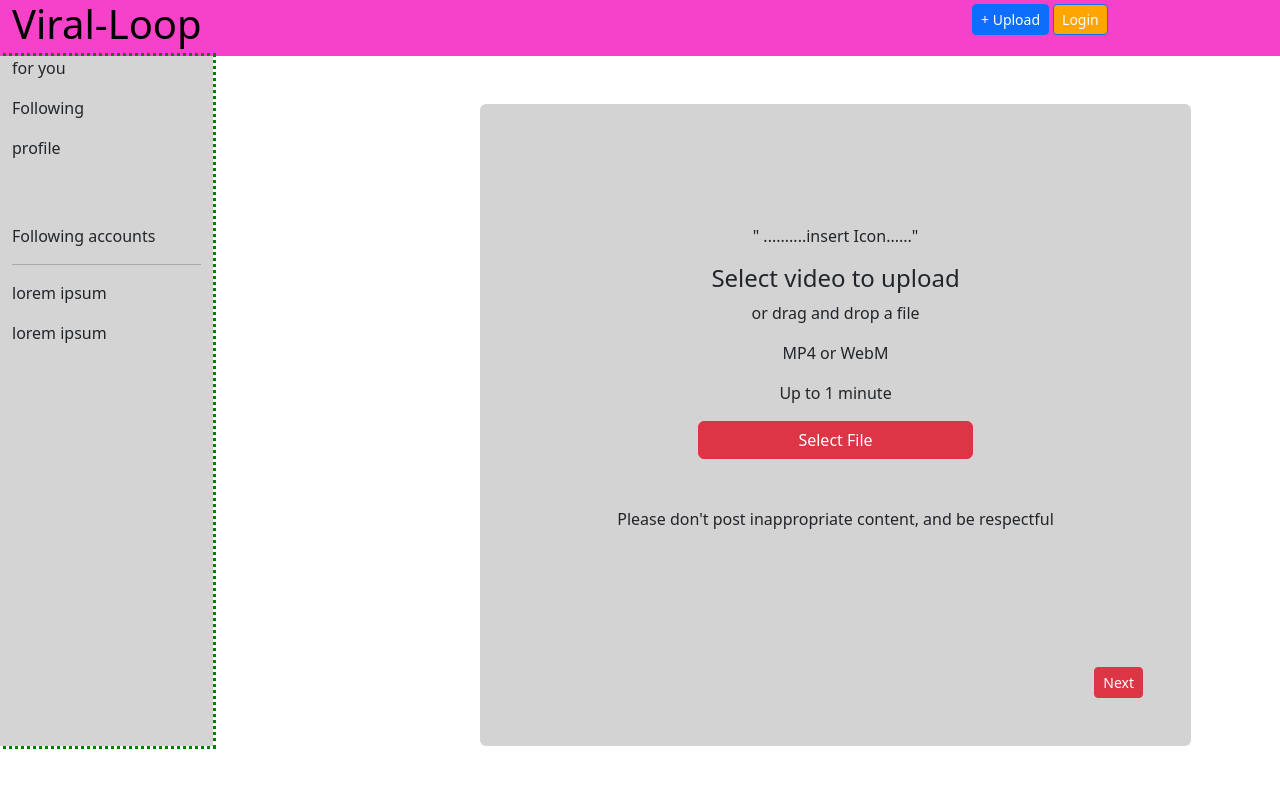
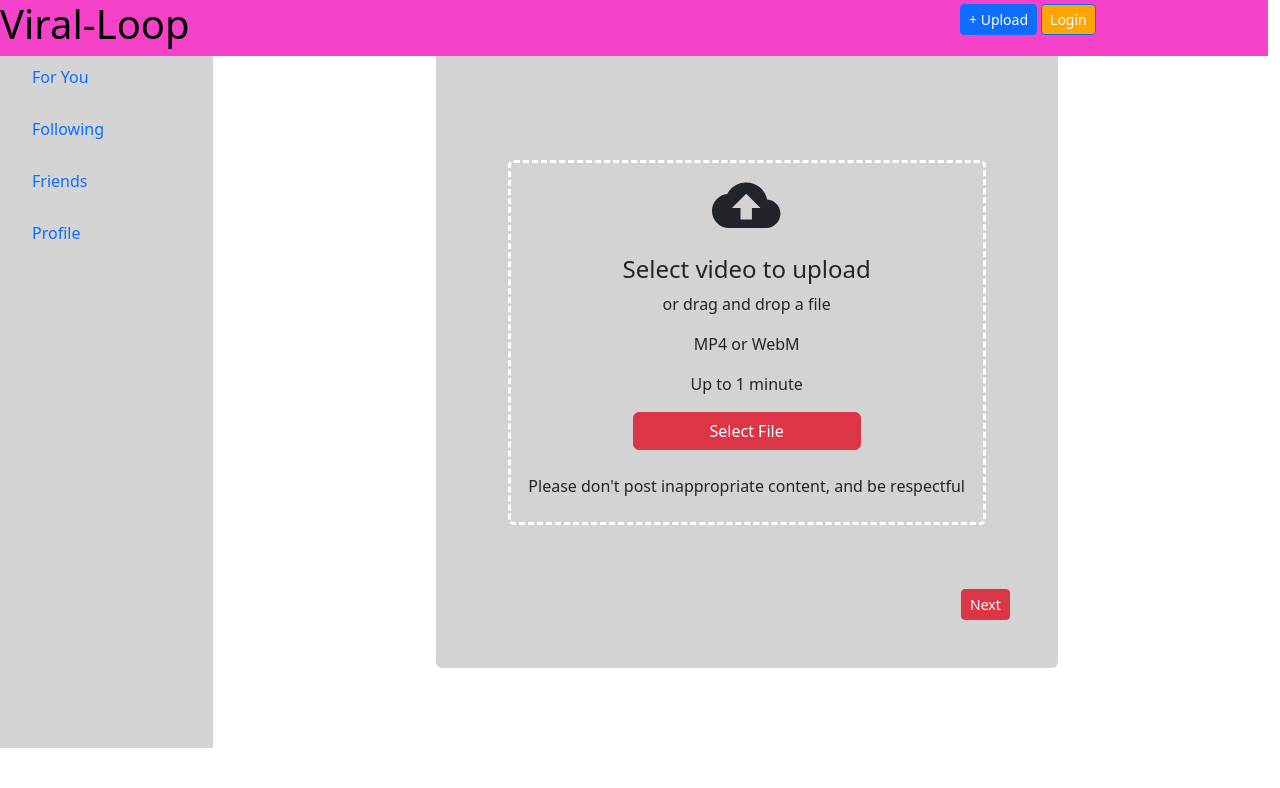
Before and after one commit to Blodowica/TikTok-Clone-Frontend, a React (Create React App) app in the folder tiktokclone/: page /upload in a window 1280 px wide. Shown: the top 788 px of the page. Built offline with nearby package versions, Linux system fonts and the light colour scheme; no server answers.

Commit message:
sidebar and header Design update

```diff
--- a/tiktokclone/src/Components/NavComponent/NavHeaderComponent.jsx
+++ b/tiktokclone/src/Components/NavComponent/NavHeaderComponent.jsx
@@ -35,10 +35,13 @@ function NavHeader() {
       xs={12}
       style={{
         backgroundColor: "#f542c8",
-        // position: "fixed",
-        // top: 0,
-        // right: 0,
-        // left: 0,
+
+        right: 0,
+        left: 0,
+        position: "fixed",
+        top: "0", // Adjust this value based on your header height
+        // Ensure it's above other content
+        width: "100vw",
         zIndex: 1000,
       }}
     >
--- a/tiktokclone/src/Components/NavComponent/SideNavBarComponent.jsx
+++ b/tiktokclone/src/Components/NavComponent/SideNavBarComponent.jsx
@@ -1,26 +1,71 @@
 import React from "react";
-import { Col } from "react-bootstrap";
+
 function SideNavBarComponent() {
   return (
-    <>
-      <Col
-      // style={{
-      //   position: "fixed",
-      //   top: "4.8vh",
-      //   bottom: 0,
-      // }}
+    <div
+      style={{
+        position: "fixed",
+        top: "5vh", // Adjust this value based on your header height
+        zIndex: 1000, // Ensure it's above other content
+        height: "100vh",
+        overflowY: "auto",
+      }}
+    >
+      <div
+        className="d-flex flex-column align-items-center align-items-sm-start px-3 pt-2 text-white min-vh-100"
+        style={{
+          position: "sticky",
+          left: "0",
+          maxWidth: "280px", // Adjust the width of the sidebar
+          height: "100%",
+        }}
       >
-        <p>for you</p>
-        <p>Following</p>
-        <p>profile</p>
-        <br />
-        <br />
-        <p>Following accounts</p>
+        <ul
+          className="nav nav-pills flex-column mb-sm-auto mb-0 align-items-center align-items-sm-start"
+          id="menu"
+          style={{ width: "100%" }}
+        >
+          <li className="nav-item">
+            <a href="#" className="nav-link align-middle px-0">
+              <i className="fs-4 bi-house"></i>{" "}
+              <span className="ms-1 d-none d-sm-inline">For You</span>
+            </a>
+          </li>
+          <li>
+            <a
+              href="#submenu1"
+              data-bs-toggle="collapse"
+              className="nav-link px-0 align-middle"
+            >
+              <i className="fs-4 bi-speedometer2"></i>{" "}
+              <span className="ms-1 d-none d-sm-inline">Following</span>
+            </a>
+          </li>
+          <li>
+            <a
+              href="#submenu2"
+              data-bs-toggle="collapse"
+              className="nav-link px-0 align-middle "
+            >
+              <i className="fs-4 bi-bootstrap"></i>{" "}
+              <span className="ms-1 d-none d-sm-inline">Friends</span>
+            </a>
+          </li>
+          <li>
+            <a
+              href="#submenu3"
+              data-bs-toggle="collapse"
+              className="nav-link px-0 align-middle"
+            >
+              <i className="fs-4 bi-grid"></i>{" "}
+              <span className="ms-1 d-none d-sm-inline">Profile</span>
+            </a>
+          </li>
+        </ul>
         <hr />
-        <p>lorem ipsum</p>
-        <p>lorem ipsum</p>
-      </Col>
-    </>
+      </div>
+      <div className="dropdown"></div>
+    </div>
   );
 }
 
--- a/tiktokclone/src/Components/UploadVideoComponent/UploadVideoComponent.jsx
+++ b/tiktokclone/src/Components/UploadVideoComponent/UploadVideoComponent.jsx
@@ -1,5 +1,6 @@
 import React, { useRef, useState } from "react";
 import { Button, Col, Row } from "react-bootstrap";
+import { MdCloudUpload } from "react-icons/md";
 
 function UploadVideoComponent(props) {
   const fileInputRef = props.fileInputRef;
@@ -24,12 +25,10 @@ function UploadVideoComponent(props) {
   return (
     <>
       <Row className="mt-5 d-flex align-items-center justify-content-center">
-        <Col xl={2} xs={12}></Col>
-
         {/* Upload component starts here  */}
         <Col
           className="p-5 rounded"
-          xl={8}
+          xl={7}
           style={{
             backgroundColor: "#d3d3d3",
           }}
@@ -40,15 +39,20 @@ function UploadVideoComponent(props) {
               backgroundColor: "#d3d3d3",
             }}
           >
-            <Col className="p-2 mt-3 mb-5">
-              <>
-                <p className="text-center">" ..........insert Icon......"</p>
+            <Col
+              className="p-2 mt-3  rounded "
+              style={{ borderColor: "white", borderStyle: "dashed" }}
+            >
+              <Col className="">
+                <p className="text-center">
+                  <MdCloudUpload style={{ height: "15%", width: "15%" }} />
+                </p>
                 <h4 className="text-center">Select video to upload</h4>
                 <p className="text-center">or drag and drop a file</p>
                 <p className="mt-1 text-center">MP4 or WebM</p>
                 <p className="text-center">Up to 1 minute</p>
 
-                <Col className="d-flex justify-content-center mt-3">
+                <Col className="d-flex justify-content-center mt-2">
                   <input
                     type="file"
                     ref={fileInputRef}
@@ -66,10 +70,10 @@ function UploadVideoComponent(props) {
                 <p style={{ fontSize: "70%" }} className="mt-2 text-center">
                   {selectedFileName}
                 </p>
-                <p className="text-center mt-5">
+                <p className="text-center mt-4">
                   Please don't post inappropriate content, and be respectful
                 </p>
-              </>
+              </Col>
             </Col>
           </Col>
           <Col className="d-flex justify-content-end">
--- a/tiktokclone/src/View/fullvideoPage.jsx
+++ b/tiktokclone/src/View/fullvideoPage.jsx
@@ -53,7 +53,7 @@ function FullVideoPage() {
 
         // Create a new SignalR connection
         newConnection = new signalR.HubConnectionBuilder()
-          .withUrl("https://localhost:32768/commentHub")
+          .withUrl(`${process.env.REACT_APP_COMMENT_HUB}`)
           .build();
 
         // Add a listener for the 'ReceiveComment' method
--- a/tiktokclone/src/View/homePage.jsx
+++ b/tiktokclone/src/View/homePage.jsx
@@ -7,7 +7,8 @@ import VideoPlayerComponent from "../Components/VideoPlayerComponent/VideoPlayer
 
 function HomePage() {
   const [videos, setVideos] = useState([]);
-console.log(`${process.env.REACT_APP_VIDEO_SERVICE_API}`);
+  const [connection, setConnection] = useState(null);
+
   const handleLoadVideos = async () => {
     const fetchedVideos = await getAllVideos();
     setVideos(fetchedVideos);
@@ -15,7 +16,14 @@ console.log(`${process.env.REACT_APP_VIDEO_SERVICE_API}`);
 
   useEffect(() => {
     handleLoadVideos();
-  }, []);
+    return () => {
+      if (connection) {
+        connection.stop().then(() => {
+          console.log("SignalR connection stopped");
+        });
+      }
+    };
+  }, [connection]);
 
   return (
     <Container fluid>
@@ -29,16 +37,30 @@ console.log(`${process.env.REACT_APP_VIDEO_SERVICE_API}`);
         {/* Side bar here */}
         <Col
           xl={2}
+          lg={3}
+          md={2}
+          sm={3}
           style={{
+            // position: "sticky",
+            // top: "5vh", // Adjust this value based on your header height
+            // // Maximum height for responsiveness
+            // overflowY: "auto",
+            // zIndex: 1000, // Ensure it's above other conten
             backgroundColor: "#d4d4d4",
           }}
         >
           <SideNavBarComponent />
         </Col>
 
-        <Col xl={10} style={{ height: "100%", minHeight: "93.9vh" }}>
+        <Col
+          xl={10}
+          lg={9}
+          md={8}
+          sm={9}
+          style={{ marginTop: "10vh", height: "100%", minHeight: "93.9vh" }}
+        >
           {videos.map((video, index) => (
-            <Row key={index} className="d-flex justify-content-center mt-4">
+            <Row key={index} className="d-flex justify-content-center ">
               <Col xl={5} style={{}}>
                 <VideoPlayerComponent video={video} />
               </Col>
--- a/tiktokclone/src/View/uploadVideoPage.jsx
+++ b/tiktokclone/src/View/uploadVideoPage.jsx
@@ -41,11 +41,6 @@ function UploadVideoPage() {
             lg={2}
             style={{
               backgroundColor: "#d4d4d4",
-
-              bottom: 0,
-              //backgroundColor: "#d4d4d4",
-              outlineStyle: "dotted",
-              outlineColor: "green",
             }}
           >
             <SideNavBarComponent />
@@ -53,7 +48,11 @@ function UploadVideoPage() {
 
           {/* upload video funct start here */}
           {showEditVideo ? (
-            <Col xl={10}>
+            <Col
+              xl={10}
+              className=""
+              style={{ height: "100%", minHeight: "93.5vh" }}
+            >
               <EditVideoComponent
                 fileInputRef={fileInputRef}
                 handleCancel={handleCancel}
@@ -61,7 +60,7 @@ function UploadVideoPage() {
               />
             </Col>
           ) : (
-            <Col xl={10}>
+            <Col xl={10} style={{ height: "100%", minHeight: "93.5vh" }}>
               <UploadVideoComponent
                 fileInputRef={fileInputRef}
                 handleNext={handleNext}
```
